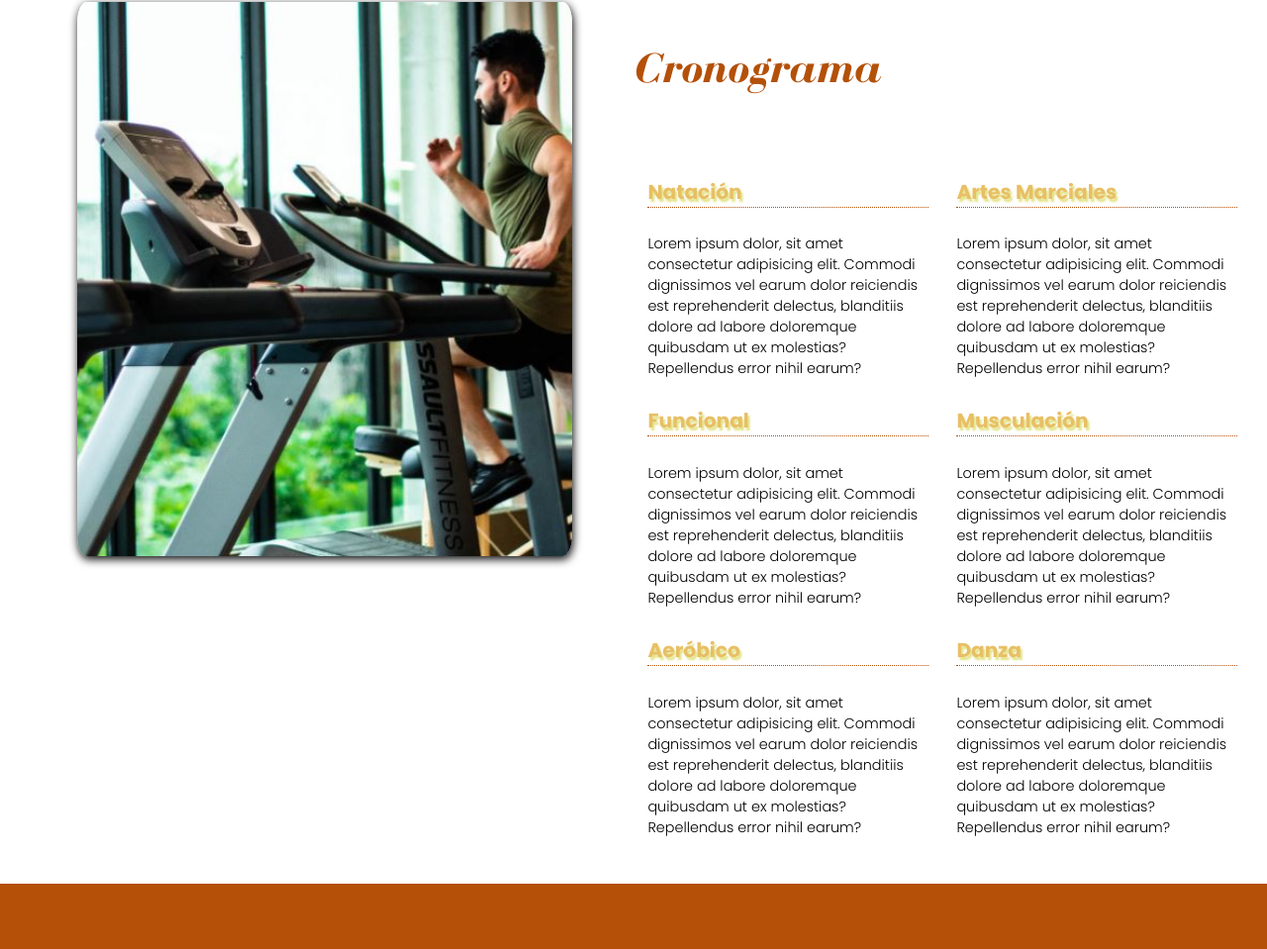
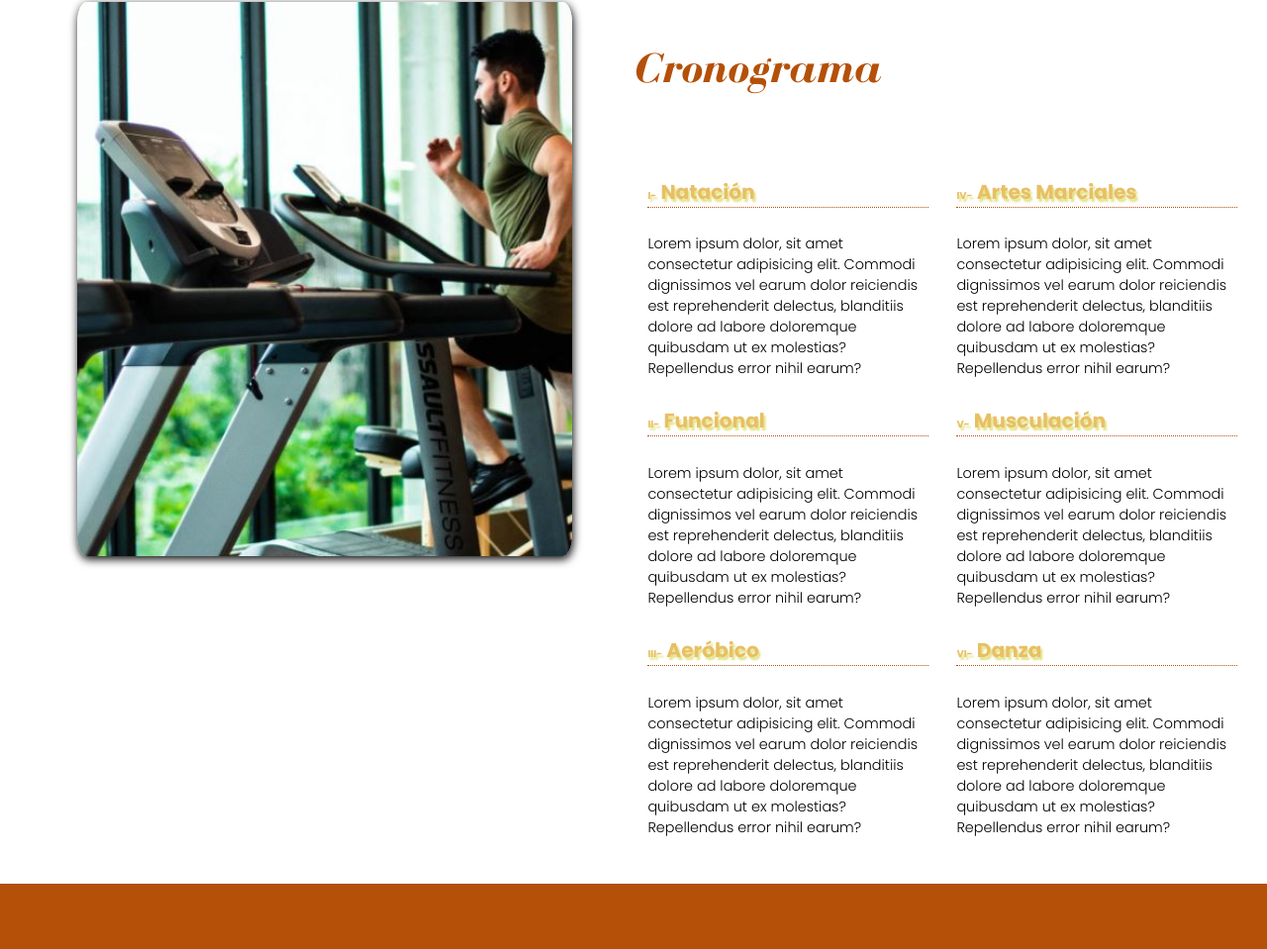
Before and after one commit to franarci/Proyecto-Web, a plain HTML site: page index.html in a window 1280 px wide. Shown: the part 998-1957 px from the top of the page at 99% size. Drawn offline with Linux system fonts and the light colour scheme.

Commit message:
Labo 4.4(::after y ::before)

```diff
--- a/CSS/estilos.css
+++ b/CSS/estilos.css
@@ -20,6 +20,7 @@ body {
     padding: 0;
     font-family: 'Poppins', sans-serif;
     font-size: 90%;
+    counter-reset: miContador;
 }
 
 nav {
@@ -121,6 +122,13 @@ h4 {
     text-shadow: 2px 3px 2px rgba(200, 200, 14, 0.5)
 }
 
+h4::before{
+    counter-increment: miContador;
+    content: counter(miContador, upper-roman) "-";
+    font-variant: small-caps;
+    font-size: 10px;
+}
+
 .division div img {
     width: 80%;
     margin: auto;
```
